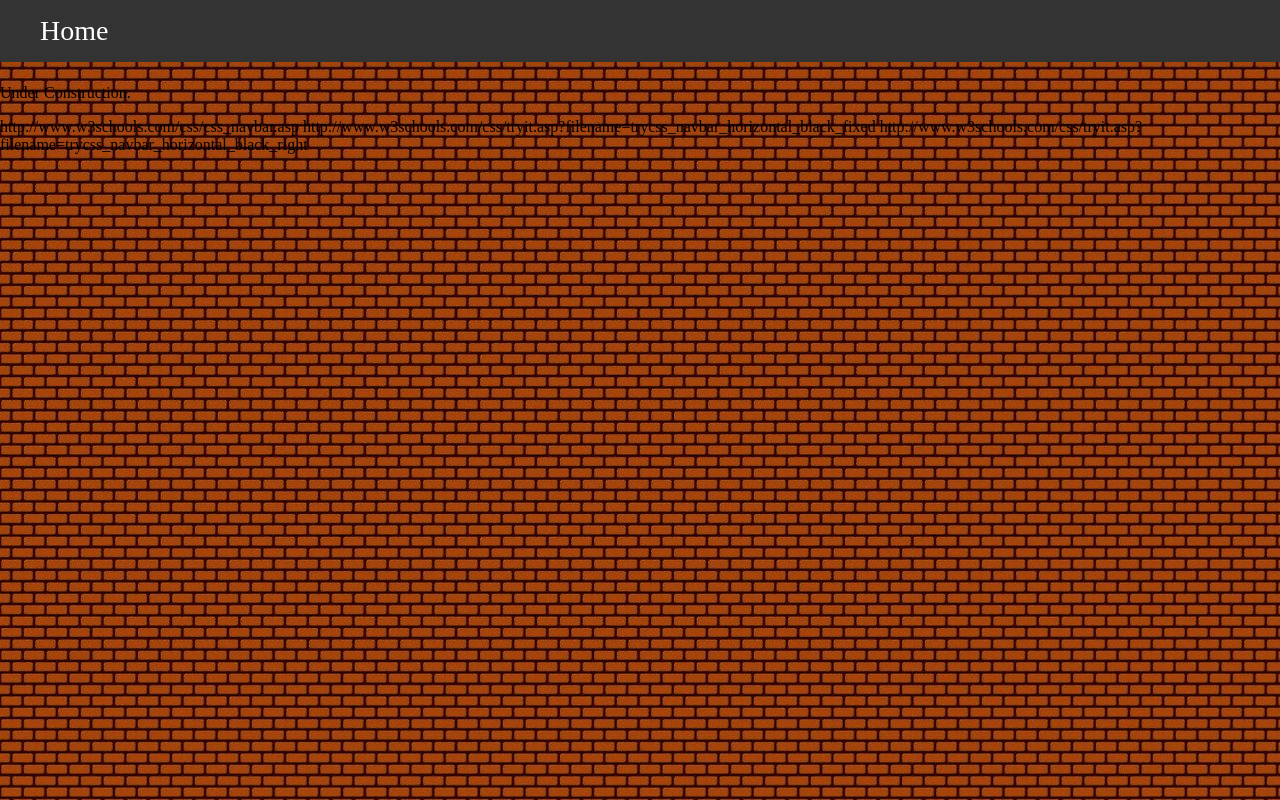
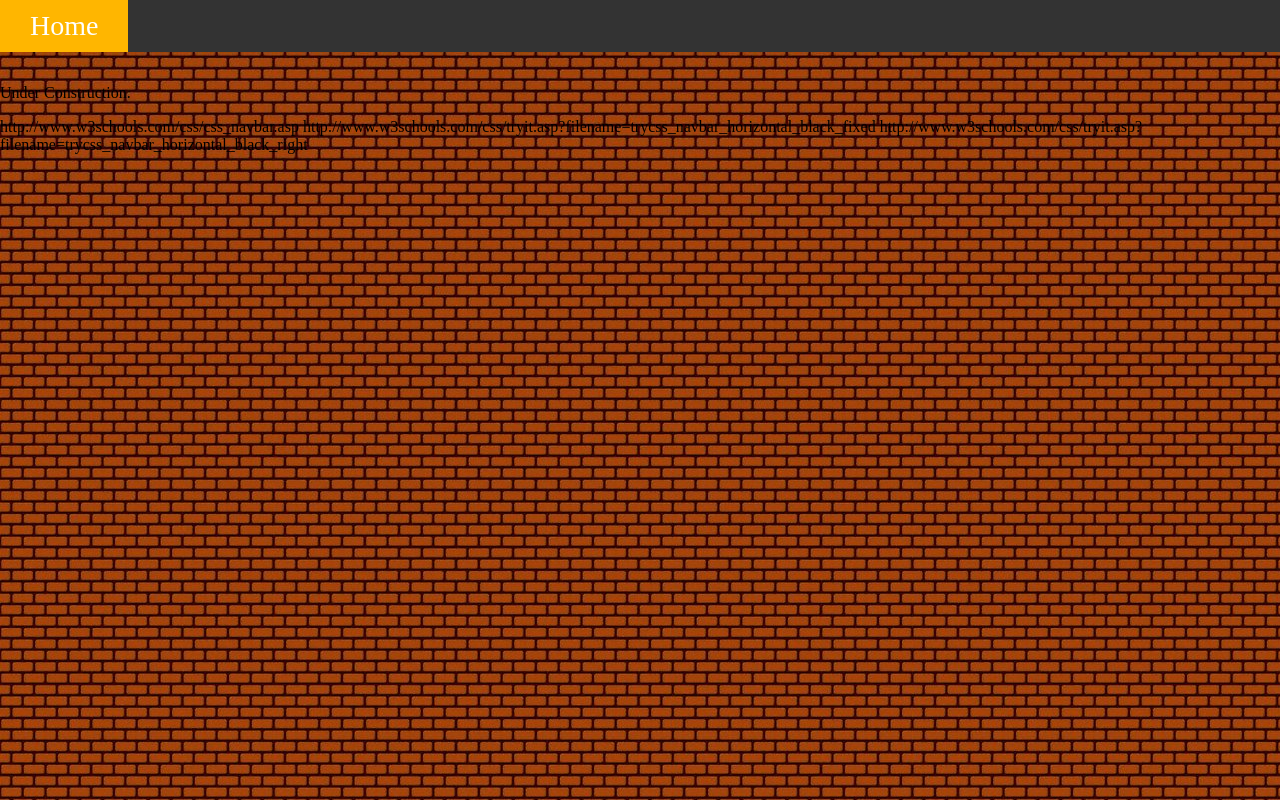
Before and after one commit to julianmarmier/Math-Textbook-Page-Redesign, a plain HTML site: page index.html in a window 1280 px wide. Drawn offline with Linux system fonts and the light colour scheme.

Commit message:
Update nav-bar.css

```diff
--- a/css/nav-bar.css
+++ b/css/nav-bar.css
@@ -11,7 +11,7 @@ ul.nav-bar {
 li a:hover:not(.active) {
   background-color: #111;
 }
-a.current {
+a.active {
   background-color: #ffb600;
 }
 li.float-left {
@@ -24,7 +24,7 @@ a.nav-bar-link {
   display: block;
   color: white;
   text-align: center;
-  padding: 15px 40px;
+  padding: 10px 30px;
   text-decoration: none;
   font-size: 175%;
 }
```
